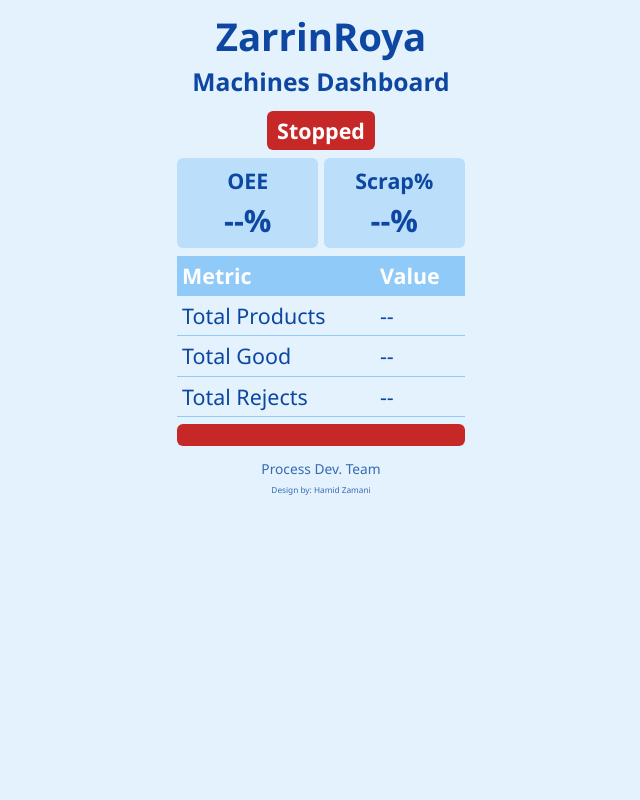
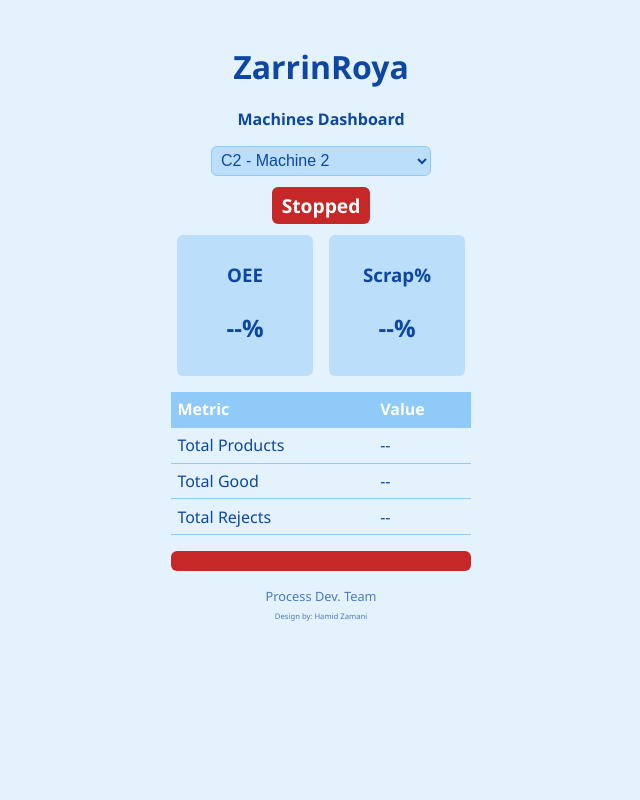
Before and after one commit to hmidzamani/Zarrin_App, a Flask app: page /dashboard in a window 1280 px wide. Shown: the whole page, without its empty margins (319-959 px from the left). Run offline with Flask 3, Linux system fonts and the light colour scheme; the visitor is signed in with stand-in values (Sample User, id 1).

Commit message:
Update dashboard and API for port 6060 and Excel layout

```diff
--- a/templates/dashboard.html
+++ b/templates/dashboard.html
@@ -2,77 +2,68 @@
 <html lang="en">
 <head>
   <meta charset="UTF-8" />
-  <meta name="viewport" content="width=device-width,initial-scale=1.0" />
   <title>ZarrinRoya Dashboard</title>
   <style>
-    * { box-sizing: border-box; margin: 0; padding: 0; font-family: 'Segoe UI', sans-serif; }
-    html, body { height: 100%; }
     body {
+      font-family: 'Segoe UI', sans-serif;
       background: #e3f2fd;
       color: #0d47a1;
-      padding: 0.64rem;
+      padding: 1rem;
       display: flex;
       flex-direction: column;
       align-items: center;
-      overflow-x: hidden;
-      justify-content: flex-start;
     }
-    header { text-align: center; margin-bottom: 0.32rem; }
-    header h1 { font-size: 2.4rem; }
-    header p.machine-name { font-weight: 700; font-size: 1.54rem; margin-top: 0.2rem; }
-
-    .status { margin: 0.48rem 0; }
+    h1 { font-size: 2rem; margin-bottom: 0.2rem; }
+    select {
+      font-size: 1rem;
+      margin-bottom: 1rem;
+      padding: 0.3rem;
+      border-radius: 6px;
+      background: #bbdefb;
+      border: 1px solid #90caf9;
+      color: #0d47a1;
+    }
     .status span {
-      display: inline-block;
-      font-size: 1.34rem;
-      padding: 0.32rem 0.64rem;
+      font-weight: bold;
+      font-size: 1.2rem;
+      padding: 0.3rem 0.6rem;
       border-radius: 6px;
-      color: #fff;
-      font-weight: 600;
+      color: white;
     }
     .running { background: #2e7d32; }
     .stopped { background: #c62828; }
-
     .kpis {
-      display: grid;
-      grid-template-columns: 1fr 1fr;
-      gap: 0.32rem;
-      margin-bottom: 0.48rem;
-      width: 100%;
-      max-width: 288px;
+      display: flex;
+      gap: 1rem;
+      margin: 1rem 0;
     }
     .kpi {
       background: #bbdefb;
-      padding: 0.48rem;
+      padding: 0.5rem;
       border-radius: 6px;
       text-align: center;
+      width: 120px;
     }
-    .kpi h3 { font-size: 1.34rem; margin-bottom: 0.24rem; }
-    .kpi p { font-size: 1.92rem; font-weight: 600; margin: 0; }
-
+    .kpi h3 { margin-bottom: 0.3rem; }
+    .kpi p { font-size: 1.5rem; font-weight: bold; }
     table {
-      width: 100%;
-      max-width: 288px;
       border-collapse: collapse;
-      margin-bottom: 0.48rem;
+      margin-bottom: 1rem;
+      width: 300px;
     }
-    table th, table td {
-      font-size: 1.34rem;
-      padding: 0.32rem;
+    th, td {
       border-bottom: 1px solid #90caf9;
+      padding: 0.4rem;
       text-align: left;
     }
-    table th { background: #90caf9; color: #fff; }
-
+    th { background: #90caf9; color: white; }
     #timeline {
       display: flex;
-      width: 100%;
-      max-width: 288px;
-      height: 22px;
+      width: 300px;
+      height: 20px;
       border-radius: 6px;
       overflow: hidden;
-      cursor: pointer;
-      margin-bottom: 0.48rem;
+      margin-bottom: 1rem;
     }
     .segment {
       flex-grow: 1;
@@ -80,21 +71,20 @@
     }
     .segment.running { background: #2e7d32; }
     .segment.stopped { background: #c62828; }
-
     footer {
-      font-size: 0.86rem;
-      opacity: 0.8;
+      font-size: 0.8rem;
+      opacity: 0.7;
       text-align: center;
-      margin-top: 0.32rem;
     }
   </style>
 </head>
-
 <body>
-  <header>
-    <h1>ZarrinRoya</h1>
-    <p class="machine-name">Machines Dashboard</p>
-  </header>
+  <h1>ZarrinRoya</h1>
+  <p><strong>Machines Dashboard</strong></p>
+  <select id="machine-select" onchange="onMachineChange()">
+    <option value="C1">C1 - Baby Diaper Machine</option>
+    <option value="C2" selected>C2 - Machine 2</option>
+  </select>
 
   <div class="status">
     <span id="status-label" class="stopped">Stopped</span>
@@ -131,16 +121,28 @@
   </footer>
 
   <script>
-    async function fetchData() {
-      const res = await fetch("http://localhost:5050/data");
-      return res.ok ? res.json() : {};
+    let currentMachine = "C2";
+
+    function onMachineChange() {
+      currentMachine = document.getElementById("machine-select").value;
+      updateAll();
+    }
+
+    async function fetchData(machine = "C2") {
+      try {
+        const res = await fetch(`http://127.0.0.1:6060/data?machine=${machine}`);
+        return res.ok ? await res.json() : {};
+      } catch (err) {
+        console.error("Fetch error:", err);
+        return {};
+      }
     }
 
     async function updateAll() {
-      const data = await fetchData();
+      const data = await fetchData(currentMachine);
 
       document.getElementById("scrap-value").textContent =
-        data.scrapPercentage ? data.scrapPercentage + "%" : "--%";
+        data.Scrap_Percentage ? data.Scrap_Percentage + "%" : "--%";
       document.getElementById("total-products").textContent =
         data.TotalProducts ?? "--";
       document.getElementById("total-good").textContent =
@@ -148,25 +150,19 @@
       document.getElementById("total-scrap").textContent =
         data.TotalScrapProducts ?? "--";
       document.getElementById("oee-value").textContent =
-        data.Online_OEE ? data.Online_OEE + "%" : "--%";
+        data.OEE ? data.OEE + "%" : "--%";
 
       const statusEl = document.getElementById("status-label");
-      const timelineEl = document.getElementById("timeline");
-      const speed = data.MachineSpeed ?? 0;
+      const timelineEl = document.querySelector(".segment");
 
-      if (speed > 1) {
-        statusEl.textContent = "Running";
-        statusEl.className = "running";
-        timelineEl.innerHTML = `<div class="segment running"></div>`;
-      } else {
-        statusEl.textContent = "Stopped";
-        statusEl.className = "stopped";
-        timelineEl.innerHTML = `<div class="segment stopped"></div>`;
-      }
+      const isRunning = data.MachineSpeed && data.MachineSpeed > 0;
+      statusEl.textContent = isRunning ? "Running" : "Stopped";
+      statusEl.className = isRunning ? "running" : "stopped";
+      timelineEl.className = "segment " + (isRunning ? "running" : "stopped");
     }
 
     updateAll();
-    setInterval(updateAll, 5000);
+    setInterval(updateAll, 2000); // Update every 2 seconds
   </script>
 </body>
 </html>
```
Also changed, not shown: auto_push_plc_data.py (added, +34 -0 lines), get_data.py (+26 -30 lines), local_data_api.py (+30 -18 lines), 2 other files.
